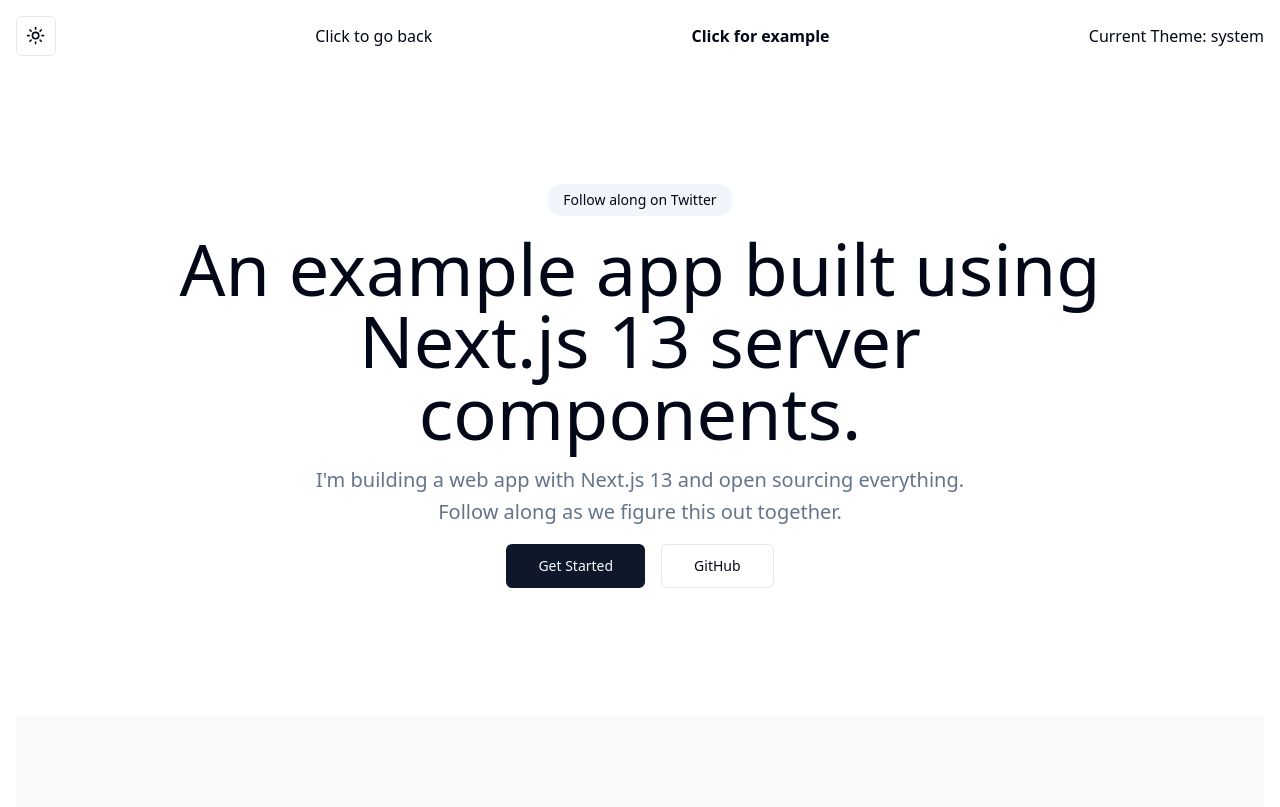
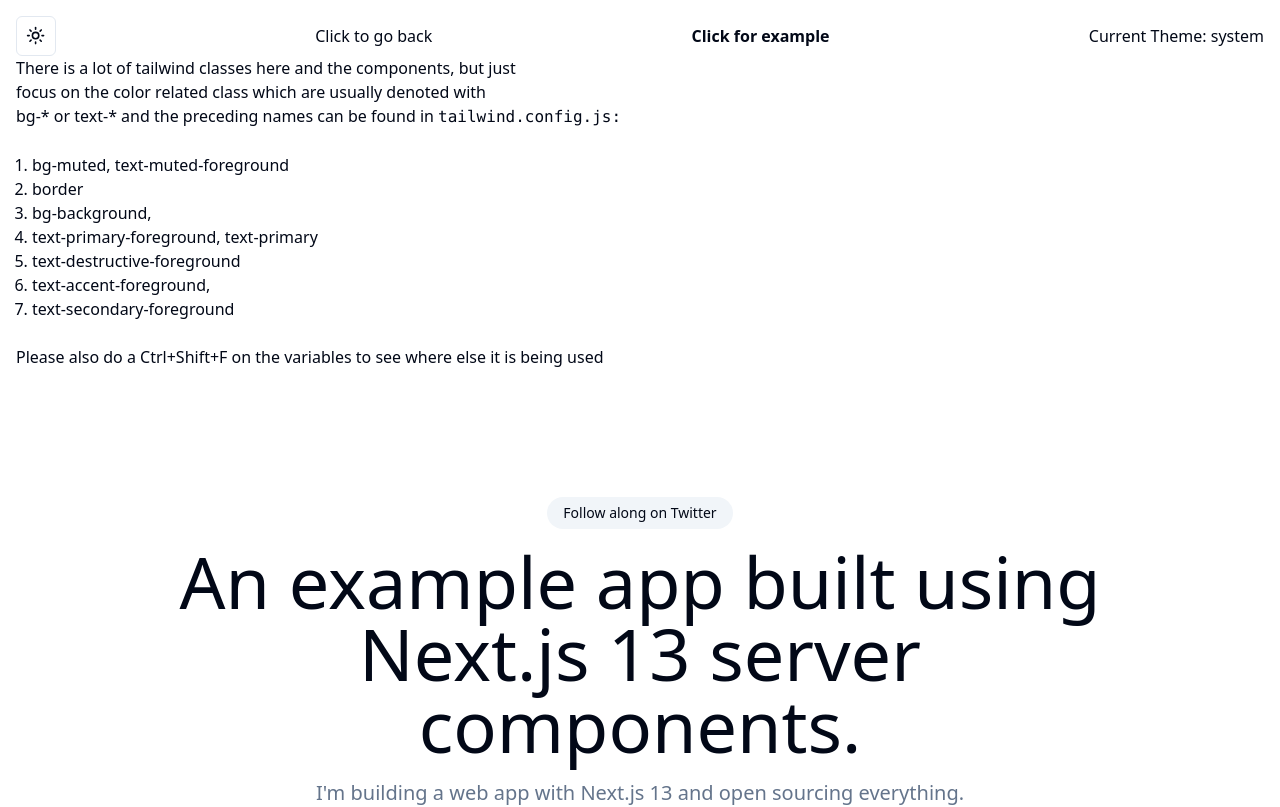
Before and after one commit to lewistham9x/theming-example, a Next.js app: page /example in a window 1280 px wide. Shown: the top 807 px of the page. Built offline with nearby package versions, Linux system fonts and the light colour scheme.

Commit message:
chore(): add instructions

```diff
--- a/src/pages/example.tsx
+++ b/src/pages/example.tsx
@@ -10,7 +10,6 @@
 } from "~/components/common/icons";
 import { Navbar } from "~/components/common/navbar";
 import { Button, buttonVariants } from "~/components/ui/button";
-import { cn } from "~/lib/utils";
 export const siteConfig = {
   name: "Taxonomy",
   description:
@@ -64,6 +63,30 @@
   return (
     <main className="p-4">
       <Navbar />
+      <section>
+        <p>
+          There is a lot of tailwind classes here and the components, but just{" "}
+          <br />
+          focus on the color related class which are usually denoted with <br />{" "}
+          bg-* or text-* and the preceding names can be found in{" "}
+          <span className="font-mono">tailwind.config.js:</span>
+        </p>
+        <br />
+        <ol className="ml-4 list-decimal">
+          <li>bg-muted, text-muted-foreground</li>
+          <li>border</li>
+          <li>bg-background, </li>
+          <li>text-primary-foreground, text-primary </li>
+          <li>text-destructive-foreground </li>
+          <li>text-accent-foreground, </li>
+          <li>text-secondary-foreground </li>
+        </ol>
+        <br />
+        <p>
+          Please also do a Ctrl+Shift+F on the variables to see where else it is
+          being used
+        </p>
+      </section>
       <section className="pt-6 pb-8 space-y-6 md:pb-12 md:pt-10 lg:py-32">
         <div className="container flex max-w-[64rem] flex-col items-center gap-4 text-center">
           <Link
```
